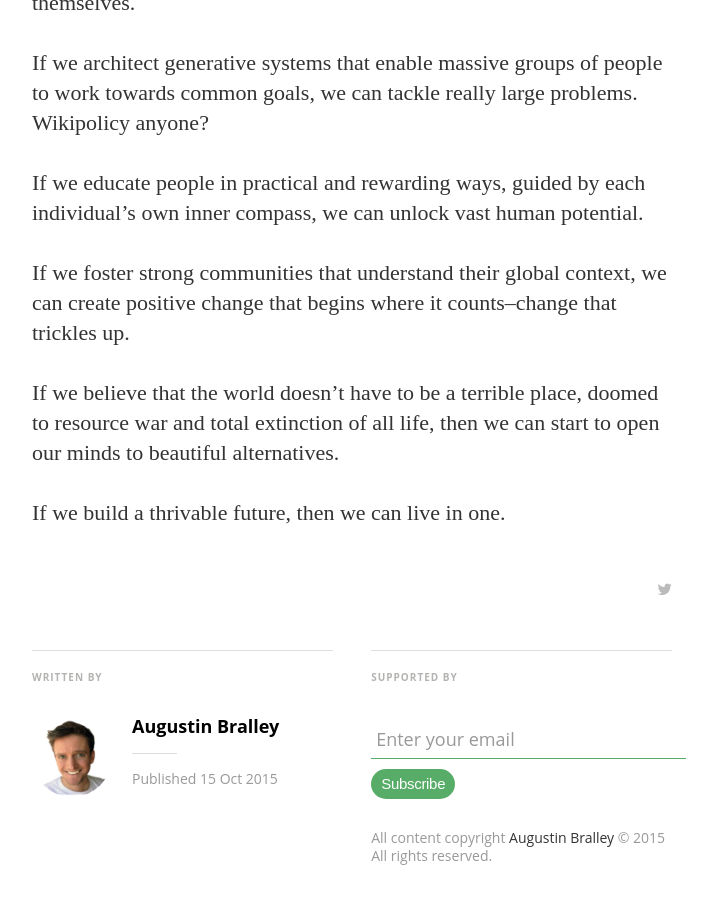
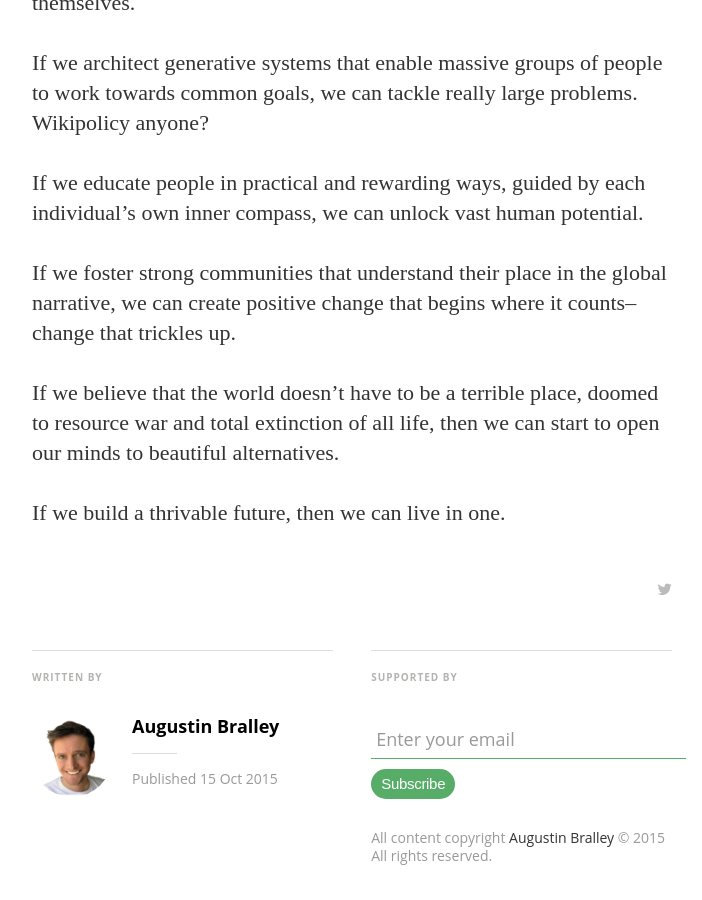
Before and after one commit to Gratzi/gratzi.github.io, a Jekyll site: the page built from _posts/2015-10-15-the_future_doesnt_have_to_suck.markdown, in a window 1280 px wide and 900 px high, scrolled down 2366 px. Shown: the whole window, without its empty margins (288-990 px from the left). Built offline with Jekyll 4.4.1, drawn with Linux system fonts in a browser that asks for light colours; nearby versions of some CDN libraries; some web fonts are replaced; Markdown is read by kramdown in place of the engine named in the settings.

Commit message:
Updated 2015-10-15-the_future_doesnt_have_to_suck.markdown

```diff
--- a/_posts/2015-10-15-the_future_doesnt_have_to_suck.markdown
+++ b/_posts/2015-10-15-the_future_doesnt_have_to_suck.markdown
@@ -33,7 +33,7 @@ If we architect generative systems that enable massive groups of people to work
 
 If we educate people in practical and rewarding ways, guided by each individual's own inner compass, we can unlock vast human potential.
 
-If we foster strong communities that understand their global context, we can create positive change that begins where it counts--change that trickles up.
+If we foster strong communities that understand their place in the global narrative, we can create positive change that begins where it counts--change that trickles up.
 
 If we believe that the world doesn’t have to be a terrible place, doomed to resource war and total extinction of all life, then we can start to open our minds to beautiful alternatives.
 
```
